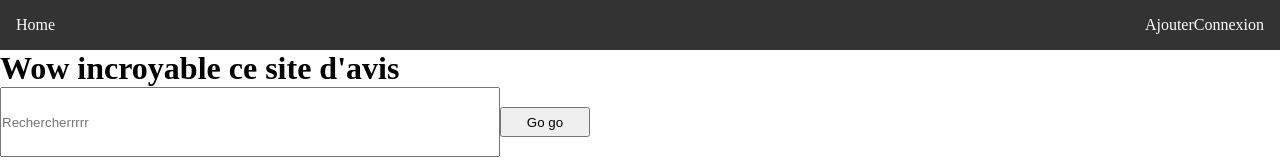
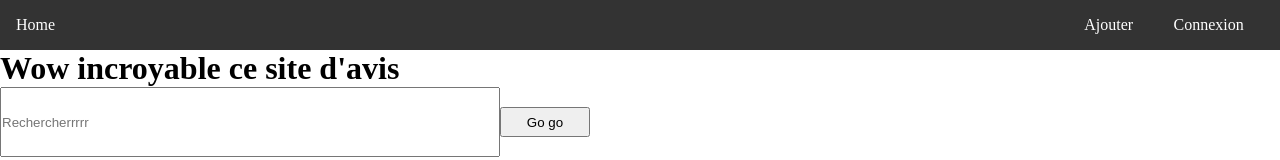
Before and after one commit to Matsuel/Projet_DevB2, a Next.js app in the folder auto-ecole/: page / in a window 1280 px wide. Shown: the top 160 px of the page. Built offline with nearby package versions, Linux system fonts and the light colour scheme.

Commit message:
updated header

```diff
--- a/auto-ecole/src/Components/Header.tsx
+++ b/auto-ecole/src/Components/Header.tsx
@@ -11,7 +11,7 @@ const Header: React.FC = () => {
             <Link href="/">Home</Link>
           </li>
           <li>
-            <div>
+            <div className={styles.links}>
               <Link href="/add">Ajouter</Link>
               <Link href="/login">Connexion</Link>
             </div>
--- a/auto-ecole/src/styles/Header.module.css
+++ b/auto-ecole/src/styles/Header.module.css
@@ -15,3 +15,10 @@
   .navLinks li {
     display: inline;
   }
+
+
+.links{
+  width: 200px;
+  justify-content: space-around;
+  display: flex;
+}
```
